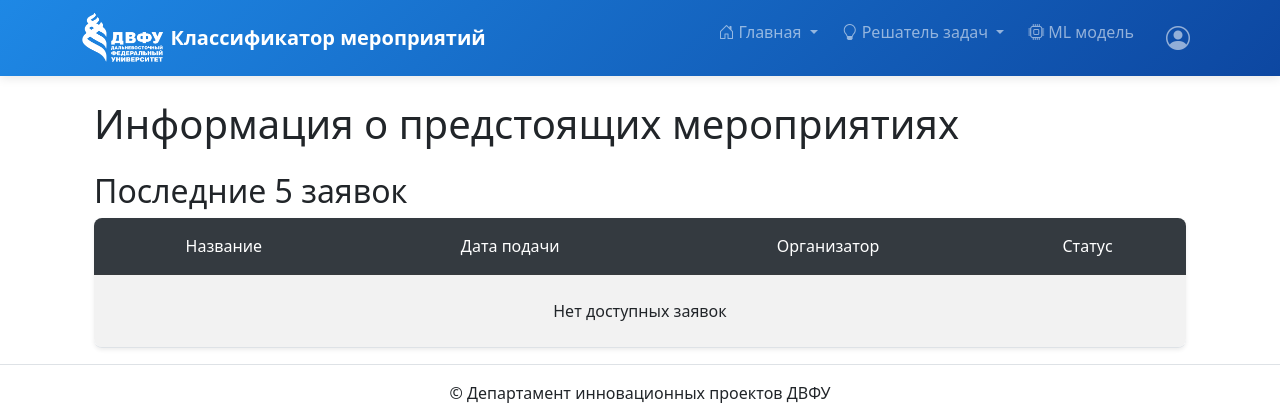
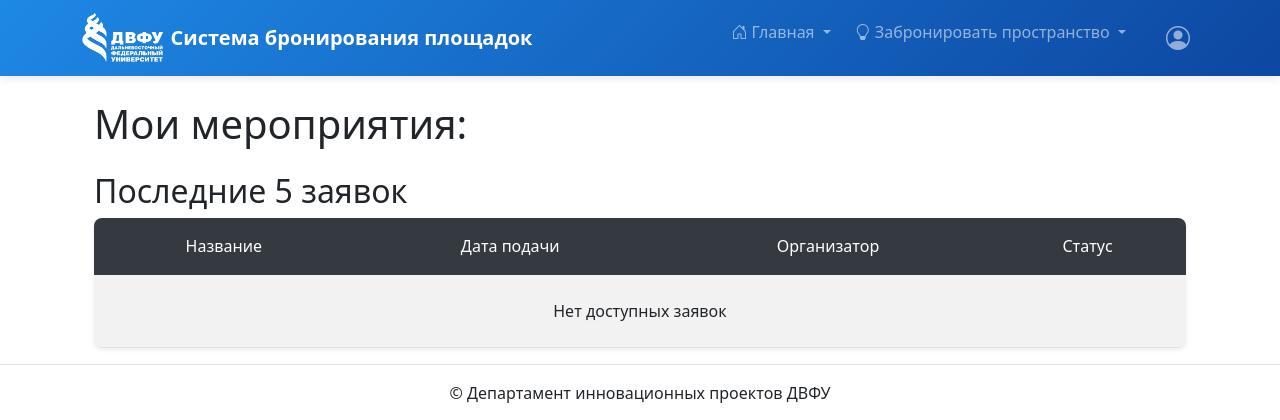
Before and after one commit to DepartmentOfSoftwareEngineeringFEFU/B9121-09.03.04_Verkhovtcov, a Django app: template system/templates/CogEditor/index.html in a window 1280 px wide. Shown: the top 420 px of the page. Run offline with Django 5.2, Linux system fonts and the light colour scheme; the template is opened without the code that fills it: most values are stand-ins (such as "Sample title", 1, 10 or a date in 2020); some libraries are stand-ins or nearby versions.

Commit message:
Изменение структуры хэдэра

```diff
--- a/system/CogEditor/views.py
+++ b/system/CogEditor/views.py
@@ -97,7 +97,7 @@ class ApplicationCreateView(CreateView):
     model = Application
     form_class = ApplicationForm
     template_name = 'CogEditor/application_classifier.html'
-    success_url = '/solver/'
+    success_url = '/'
 
     def get_form_kwargs(self):
         """Добавляем default значения в форму"""
--- a/system/templates/CogEditor/index.html
+++ b/system/templates/CogEditor/index.html
@@ -2,7 +2,7 @@
 
 {% block content %}
 <div class="container-fluid">
-    <h1 class="mt-4 mb-4">Информация о предстоящих мероприятиях</h1>
+    <h1 class="mt-4 mb-4">Мои мероприятия:</h1>
 
     <h2>Последние 5 заявок</h2>
     <div class="table-responsive-xl table-design">
--- a/system/templates/includes/header.html
+++ b/system/templates/includes/header.html
@@ -18,7 +18,7 @@
         <!-- Логотип и бренд -->
         <a class="navbar-brand d-flex align-items-center" href="{% url 'CogEditor:index' %}">
           <img src="{% static 'img/ru.png' %}" width="auto" height="50" class="me-2" alt="Логотип">
-          <span class="fw-bold">Классификатор мероприятий</span>
+          <span class="fw-bold">Система бронирования площадок</span>
         </a>
 
         <!-- Кнопка мобильного меню -->
@@ -75,29 +75,25 @@
             <li class="nav-item dropdown me-2">
               <a class="nav-link dropdown-toggle {% if 'CogSolver' in view_name %}active fw-bold{% endif %}" href="#"
                 id="solverDropdown" role="button" data-bs-toggle="dropdown" aria-expanded="false">
-                <i class="bi bi-lightbulb me-1"></i>Решатель задач
+                <i class="bi bi-lightbulb me-1"></i>Забронировать пространство
               </a>
               <ul class="dropdown-menu dropdown-menu-end" aria-labelledby="solverDropdown">
                 <li>
-                  <a class="dropdown-item {% if view_name == 'CogSolver:rules_report' %}active{% endif %}"
-                    href="{% url 'CogSolver:rules_report' %}">
-                    <i class="bi bi-journal-text me-2"></i>Анализ правил
+                  <a class="dropdown-item" href="{% url 'CogEditor:application_classifier' %}">
+                    <i class="bi bi-tags me-2"></i>Забронировать Молодежный коворкинг А11
                   </a>
                 </li>
                 <li>
                   <a class="dropdown-item" href="{% url 'CogEditor:application_classifier' %}">
-                    <i class="bi bi-tags me-2"></i>Классифицировать заявку
+                    <i class="bi bi-tags me-2"></i>Забронировать коворкинг FESCO
+                  </a>
+                </li>
+                <li>
+                  <a class="dropdown-item" href="https://leader-id.ru/places/432">
+                    <i class="bi bi-tags me-2"></i>Забронировать Тихоокеанский рубеж
                   </a>
                 </li>
               </ul>
-            </li>
-
-            <!-- ML модель -->
-            <li class="nav-item">
-              <a class="nav-link {% if view_name == 'CogNeural:index' %}active fw-bold{% endif %}"
-                href="{% url 'CogNeural:index' %}">
-                <i class="bi bi-cpu me-1"></i>ML модель
-              </a>
             </li>
 
             <!-- Иконка пользователя -->
```
